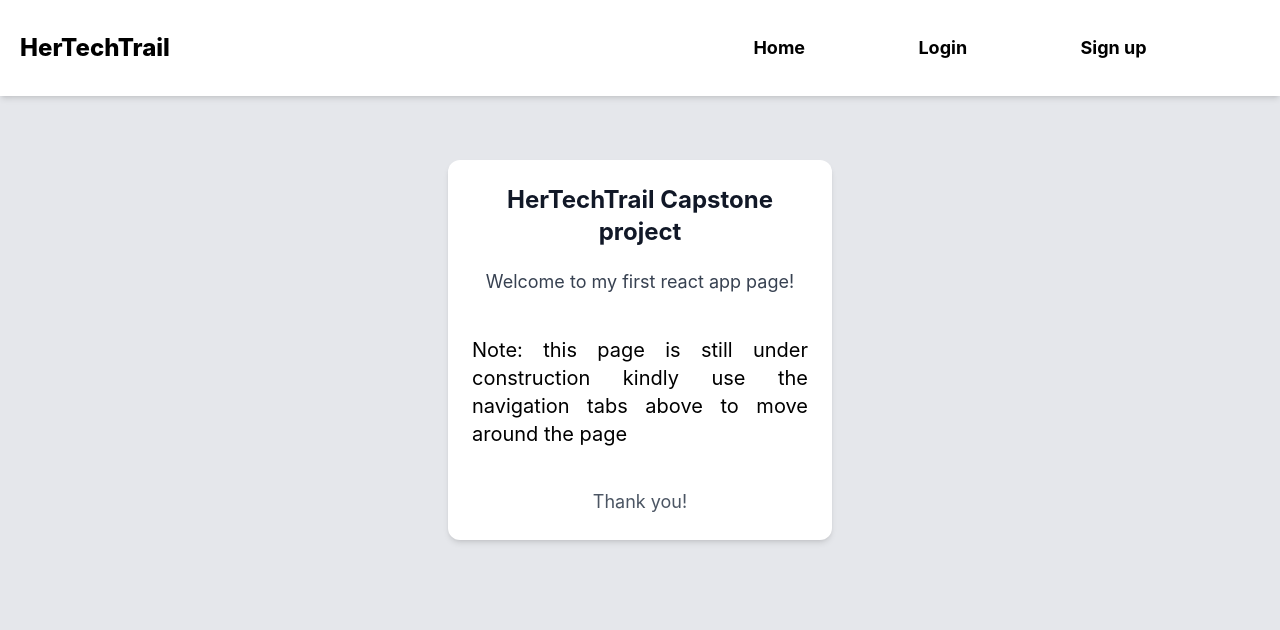
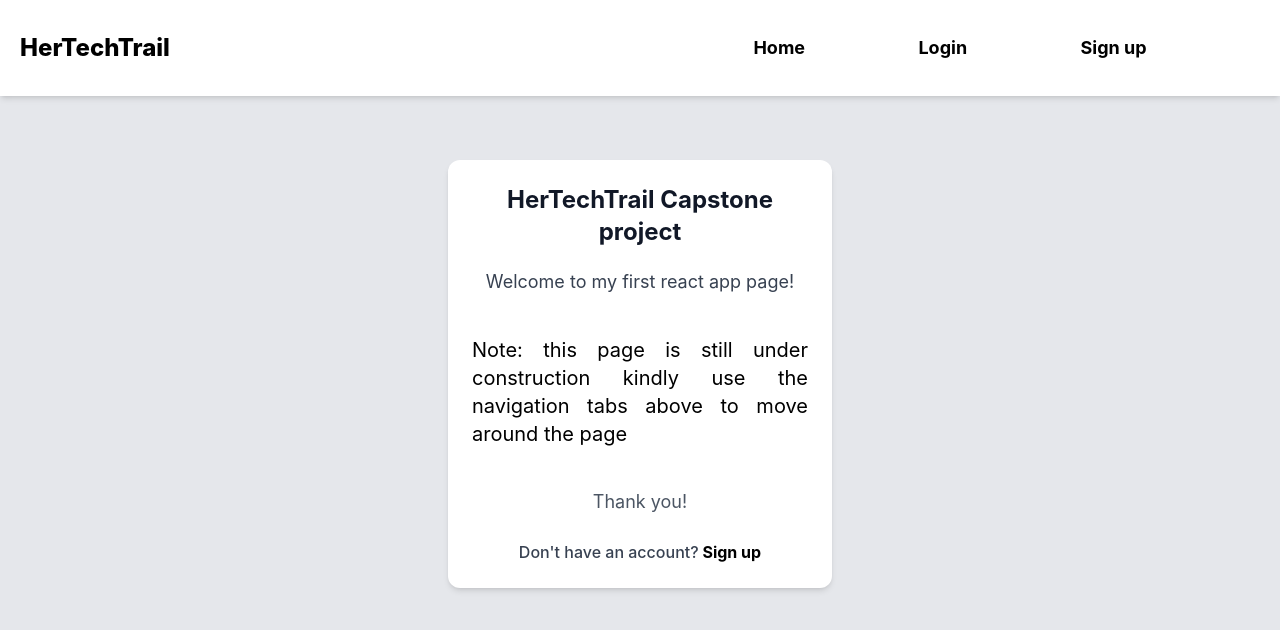
Before and after one commit to Esther146/the-apps, a React (Create React App) app: page / in a window 1280 px wide. Shown: the top 630 px of the page. Built offline with nearby package versions, Linux system fonts and the light colour scheme.

Commit message:
modified home page

```diff
--- a/src/mypage/home.jsx
+++ b/src/mypage/home.jsx
@@ -20,6 +20,12 @@ export default function Home() {
                 <p className="text-center mt-10 text-gray-600 text-lg">
                     Thank you!
                 </p>
+
+                <p className="text-center mt-6 font-medium text-gray-700">Don't have an account?
+                    <Link to="/signup">
+                    <span className="font-bold text-black"> Sign up</span>
+                    </Link>
+                </p>
             </div>
         </div>
     )
```
